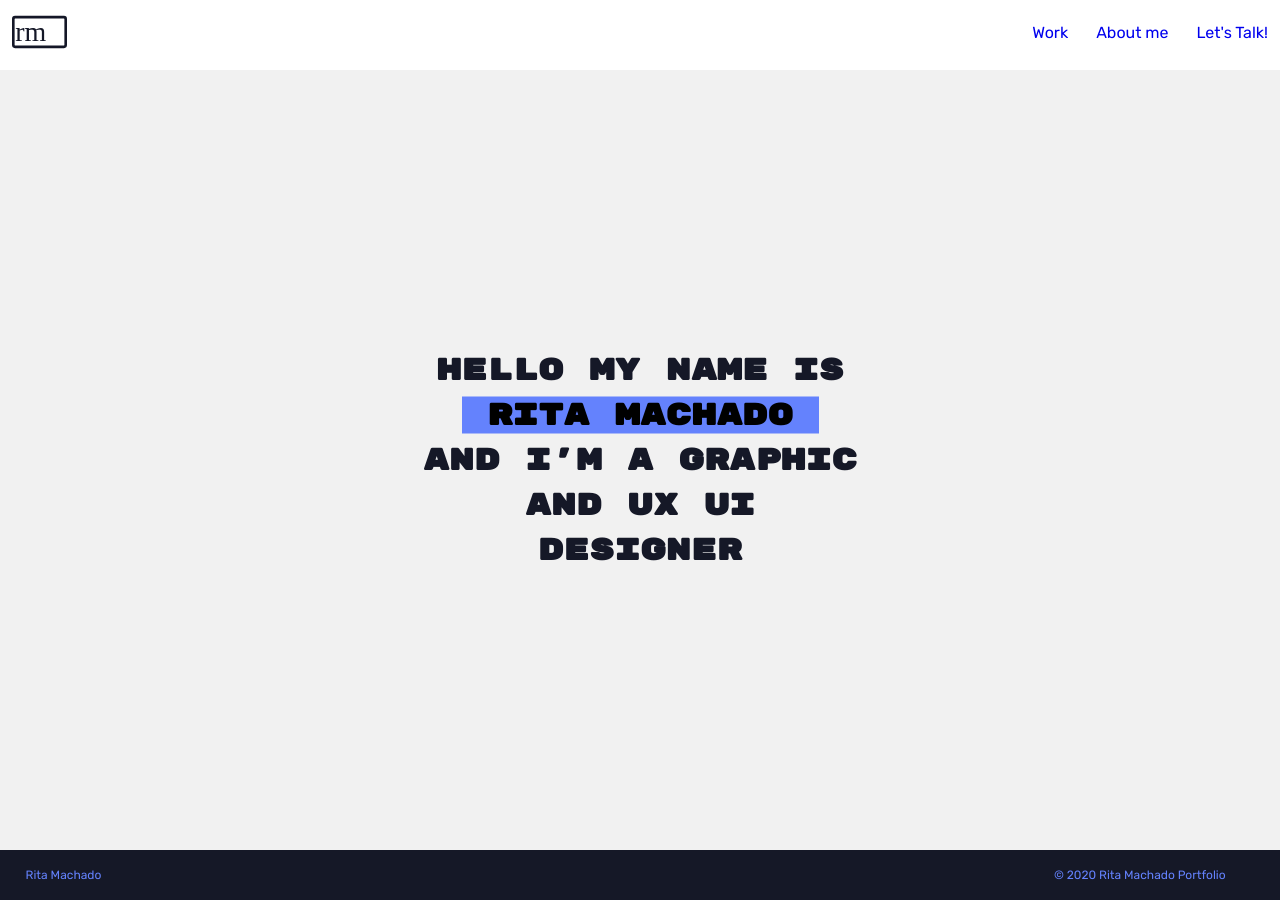
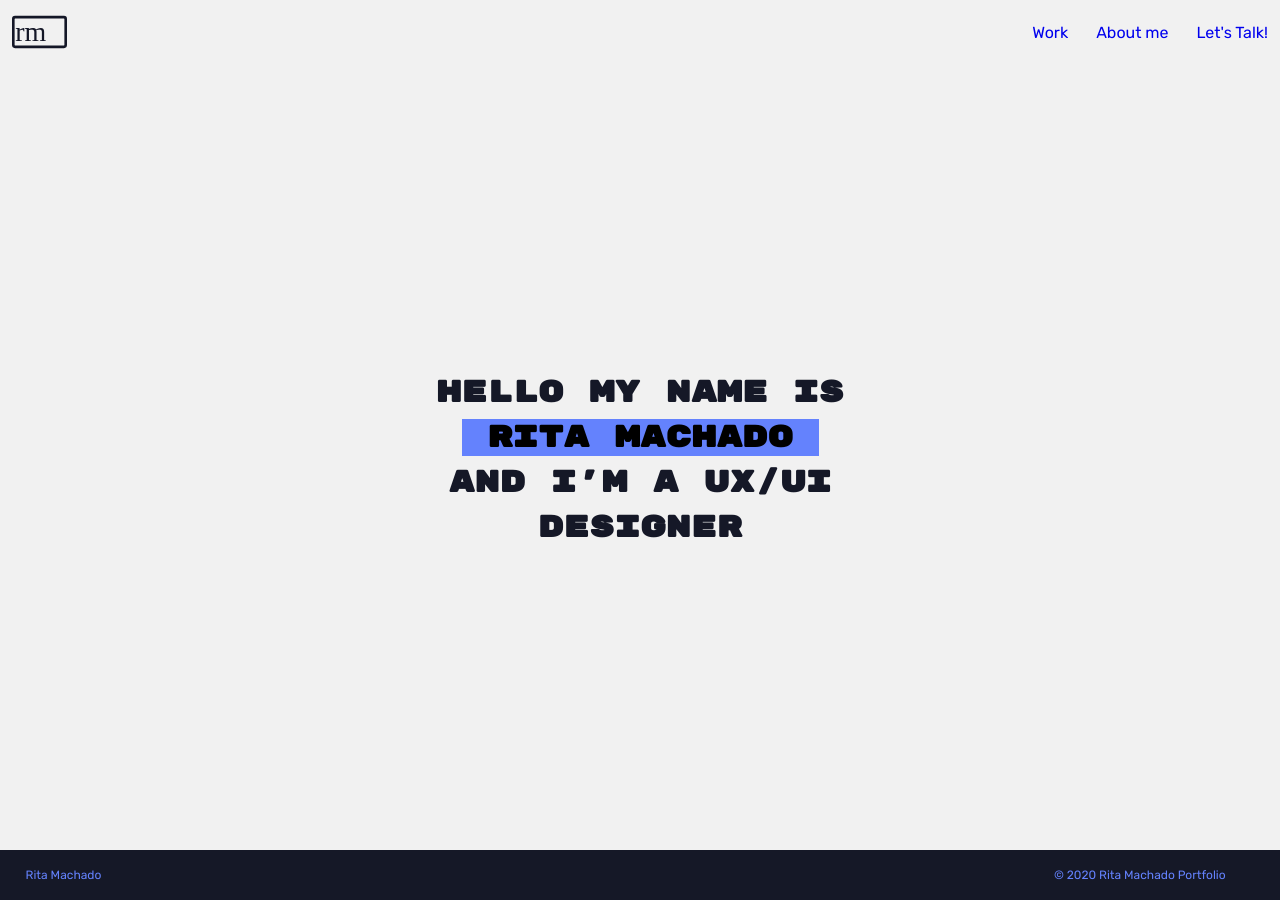
Before and after one commit to ritavmachado/portfolio, a Jekyll site: the page built from index.markdown, in a window 1280 px wide. Built offline with Jekyll 4.4.1, drawn with Linux system fonts in a browser that asks for light colours.

Commit message:
Home Mobile Added - Fix, Header file deleted, Top bar color fixed, Padding work

```diff
--- a/_data/nav_pages.yml
+++ b/_data/nav_pages.yml
@@ -1,4 +1,7 @@
 pages:
+
+- title: Home
+  url: index.html
 
 - title: Work
   url: work
--- a/_includes/header.html
+++ b/_includes/header.html
@@ -5,7 +5,7 @@
         <img id="logo" src="{{site.baseurl}}/assets/img/logo.svg" alt="Logo com sigla RM">
       </a>
       <ul id="menu_desktop">
-        {% for item in site.data.nav_pages.pages %}
+        {% for item in site.data.nav_pages.pages offset:1 %}
         <li><a href="{{site.baseurl}}/{{item.url}}">{{ item.title }}</a></li>
         {% endfor %}
       </ul>
--- a/_layouts/home.html
+++ b/_layouts/home.html
@@ -3,5 +3,5 @@
 ---
 
 <h1>
-  Hello my name is <mark>&nbsp;Rita Machado&nbsp;</mark> and I’m a graphic and UX UI Designer
+  Hello my name is <mark>&nbsp;Rita Machado&nbsp;</mark> and I’m a UX/UI Designer
 </h1>
--- a/_sass/header.scss
+++ /dev/null
@@ -1,159 +0,0 @@
-/* Header */
-header {
-    max-width: 100vw;
-    height: 100vh;
-    position: relative;
-    background-image: url(../img/section_about/background_02.png);
-    background-size: 100% 50%;
-    background-position: bottom;
-    background-color: #F6F6F4;
-    background-repeat: no-repeat;
-}
-
-/* Top Bar */
-.topbar {
-    width: 100vw;
-    height: 70px;
-    position: fixed;
-    z-index: 3;
-    display: block;
-    background-color: #151827;
-}
-
-#logo {
-    display: none;
-}
-
-header nav {
-    width: 100%;
-    height: 100vh;
-    top: 0;
-    position: sticky;
-    display: flex;
-}
-
-/* Menu Mobile — https://codepen.io/erikterwan/pen/EVzeRP*/
-#menuToggle {
-    width: 100%;
-    top: 25px;
-    padding-left: 20px;
-    position: relative;
-    z-index: 1;
-    display: block;
-    -webkit-user-select: none;
-    user-select: none;
-}
-
-#menuToggle a {
-    color: #6482FD;
-    transition: color 0.3s ease;
-}
-
-#menuToggle a:active {
-    -webkit-text-stroke: 0px;
-    -webkit-text-fill-color: #6482FD;
-    color: #6482FD;
-}
-
-#menuToggle input {
-    width: 40px;
-    height: 32px;
-    top: -7px;
-    left: 15px;
-    position: absolute;
-    z-index: 2;
-    display: block;
-    opacity: 0;
-    cursor: pointer;
-    -webkit-touch-callout: none;
-}
-
-#menuToggle span {
-    width: 33px;
-    height: 4px;
-    margin-bottom: 5px;
-    position: relative;
-    z-index: 1;
-    display: block;
-    background: #F6F6F4;
-    border-radius: 3px;
-    transform-origin: 4px 0px;
-    transition: transform 0.5s cubic-bezier(0.77,0.2,0.05,1.0),
-    background 0.5s cubic-bezier(0.77,0.2,0.05,1.0), opacity 0.55s ease;
-}
-
-#menuToggle span:first-child {
-    transform-origin: 0% 0%;
-}
-
-#menuToggle span:nth-last-child(2) {
-    transform-origin: 0% 100%;
-}
-
-#menuToggle input:checked ~ span {
-    opacity: 1;
-    background: #232323;
-    transform: rotate(45deg) translate(-2px, -1px);
-}
-
-#menuToggle input:checked ~ span:nth-last-child(3) {
-  opacity: 0;
-  transform: rotate(0deg) scale(0.2, 0.2);
-}
-
-#menuToggle input:checked ~ span:nth-last-child(2) {
-    transform: rotate(-45deg) translate(0, -1px);
-}
-
-#menu {
-    width: 50%;
-    height: 100%;
-    margin: -130px 0 0 -20px;
-    padding-top: 230px;
-    position: absolute;
-    background: #f1f1f1;
-    list-style-type: none;
-    -webkit-font-smoothing: antialiased;
-    transform-origin: 0% 0%;
-    transform: translate(-100%, 0);
-    transition: transform 0.5s cubic-bezier(0.77,0.2,0.05,1.0);
-}
-
-#menu li {
-    padding: 25px 0;
-    font-family: 'Rubik Mono One', sans-serif;
-    font-size: 20px;
-    -webkit-text-stroke: 1.5px;
-    -webkit-text-fill-color: transparent;
-     list-style-type: none;
-}
-
-#menuToggle input:checked ~ ul {
-    transform: none;
-}
-
-/*Media Queries - DESKTOP*/
-@media screen and (min-width: 620px) {
-
-    /*Header*/
-    header {
-        background-size: 100% 100%;
-    }
-
-    .topbar {
-        position: relative;
-        background-color: initial;
-    }
-
-    #logo {
-        width: 55px;
-        height: 40px;
-        margin: 12px;
-        position: absolute;
-        display: block;
-    }
-
-    header nav {
-        display: none;
-    }
-}
--- a/_sass/portfolio.scss
+++ b/_sass/portfolio.scss
@@ -527,7 +527,7 @@
 
     .topbar {
         position: relative;
-        background-color: initial;
+        background-color: $white;
     }
 
     #logo {
@@ -585,7 +585,7 @@
 
     /*Section_Work*/
     #section_work {
-        padding: 5% 5% 5% 30%;
+        padding: 5% 5% 5% 5%;
     }
 
     .card {
@@ -611,29 +611,29 @@
 
             &:hover figcaption {
                 display: flex;
-                opacity: 1;
-                transition: opacity 0.1s;
-                -moz-transition: opacity 0.1s;
-                -webkit-transition: opacity 0.1s;
-                -o-transition: opacity 0.1s;
-                animation-fill-mode: forwards;
+                // opacity: 1;
+                // transition: opacity 0.1s;
+                // -moz-transition: opacity 0.1s;
+                // -webkit-transition: opacity 0.1s;
+                // -o-transition: opacity 0.1s;
+                // animation-fill-mode: forwards;
                 cursor: pointer;
             }
         }
     }
 
     figcaption {
-        position: absolute;
-        top: 50%;
-        left: 50%;
-        transform: translate(-50%, -50%);
+        // position: absolute;
+        // top: 50%;
+        // left: 50%;
+        // transform: translate(-50%, -50%);
         padding: 60px;
         overflow: hidden;
-        opacity: 0;
-        transition: opacity 1s;
-        -moz-transition: opacity 1s;
-        -webkit-transition: opacity 1s;
-        -o-transition: opacity 1s;
+        // opacity: 0;
+        // transition: opacity 1s;
+        // -moz-transition: opacity 1s;
+        // -webkit-transition: opacity 1s;
+        // -o-transition: opacity 1s;
     }
 
 }
```
